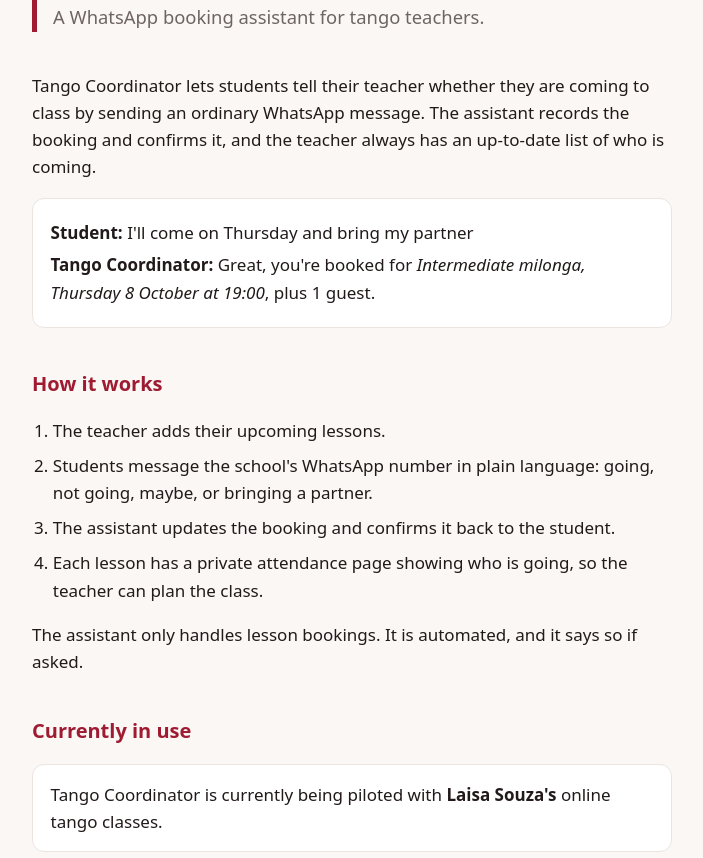
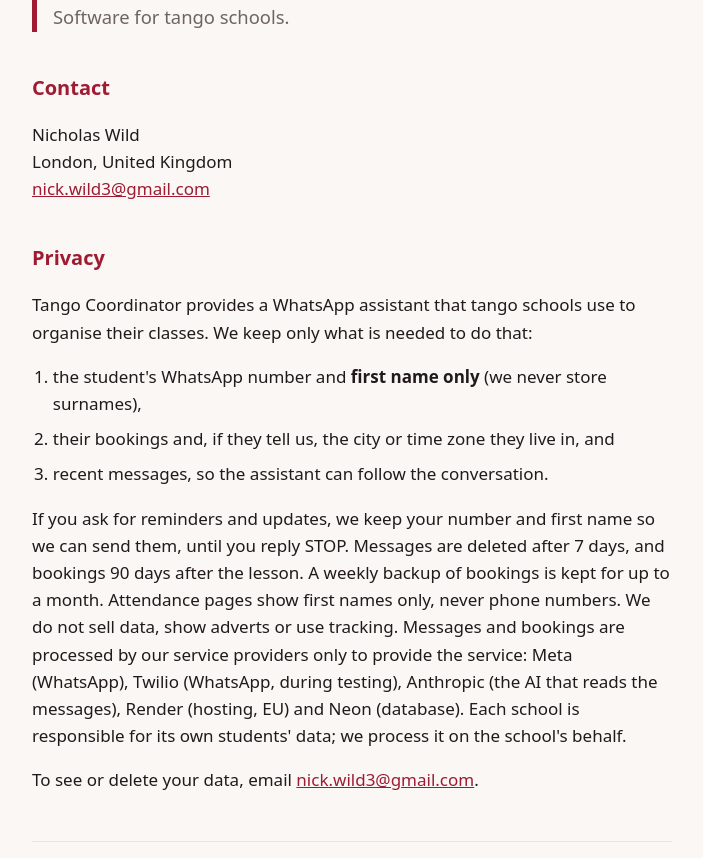
Before and after one commit to Tangocoordinator/tangocoordinator.github.io, a plain HTML site: page index.html in a window 1280 px wide. Shown: the part 94-952 px from the top of the page, without its empty margins (288-991 px from the left). Drawn offline with Linux system fonts and the light colour scheme.

Commit message:
Update index.html

```diff
--- a/index.html
+++ b/index.html
@@ -4,71 +4,44 @@
   <meta charset="utf-8">
   <meta name="viewport" content="width=device-width, initial-scale=1">
   <title>Tango Coordinator</title>
-  <meta name="description" content="A WhatsApp booking assistant for tango teachers. Students book lessons by message; teachers see who is coming.">
+  <meta name="description" content="Tango Coordinator: software for tango schools.">
   <style>
-    :root {
-      --bg: #faf7f5; --card: #ffffff; --text: #221a1a; --muted: #6f6464;
-      --accent: #9e1b32; --line: #ece4e1;
-    }
+    :root { --bg: #faf7f5; --text: #221a1a; --muted: #6f6464; --accent: #9e1b32; --line: #ece4e1; }
     @media (prefers-color-scheme: dark) {
-      :root { --bg: #171213; --card: #221b1c; --text: #f3ecea; --muted: #b3a7a5; --accent: #e0566c; --line: #3a3031; }
+      :root { --bg: #171213; --text: #f3ecea; --muted: #b3a7a5; --accent: #e0566c; --line: #3a3031; }
     }
     * { box-sizing: border-box; }
     body { margin: 0; background: var(--bg); color: var(--text); font: 17px/1.6 system-ui, -apple-system, "Segoe UI", Roboto, sans-serif; }
     main { max-width: 42rem; margin: 0 auto; padding: 3rem 1rem 4rem; }
     header { border-left: 5px solid var(--accent); padding-left: 1rem; margin-bottom: 2.5rem; }
-    h1 { font-size: 2.2rem; line-height: 1.15; margin: 0 0 0.5rem; }
+    h1 { font-size: 2.2rem; line-height: 1.15; margin: 0 0 .5rem; }
     .tagline { font-size: 1.15rem; color: var(--muted); margin: 0; }
-    h2 { font-size: 1.25rem; margin: 2.5rem 0 0.75rem; color: var(--accent); }
+    h2 { font-size: 1.25rem; margin: 2.5rem 0 .75rem; color: var(--accent); }
     ol { padding-left: 1.3rem; }
-    li { margin-bottom: 0.5rem; }
-    .example { background: var(--card); border: 1px solid var(--line); border-radius: 0.75rem; padding: 1rem 1.1rem; margin: 1rem 0; }
-    .example p { margin: 0.3rem 0; }
-    .from { font-weight: 600; }
-    .pilot { background: var(--card); border: 1px solid var(--line); border-radius: 0.75rem; padding: 1rem 1.1rem; }
+    li { margin-bottom: .5rem; }
     a { color: var(--accent); }
-    footer { margin-top: 3rem; padding-top: 1.25rem; border-top: 1px solid var(--line); color: var(--muted); font-size: 0.9rem; }
+    footer { margin-top: 3rem; padding-top: 1.25rem; border-top: 1px solid var(--line); color: var(--muted); font-size: .9rem; }
   </style>
 </head>
 <body>
 <main>
   <header>
     <h1>Tango Coordinator</h1>
-    <p class="tagline">A WhatsApp booking assistant for tango teachers.</p>
+    <p class="tagline">Software for tango schools.</p>
   </header>
-
-  <p>Tango Coordinator lets students tell their teacher whether they are coming to class by sending an ordinary WhatsApp message. The assistant records the booking and confirms it, and the teacher always has an up-to-date list of who is coming.</p>
-
-  <div class="example" aria-label="Example conversation">
-    <p><span class="from">Student:</span> I'll come on Thursday and bring my partner</p>
-    <p><span class="from">Tango Coordinator:</span> Great, you're booked for <em>Intermediate milonga, Thursday 8 October at 19:00</em>, plus 1 guest.</p>
-  </div>
-
-  <h2>How it works</h2>
-  <ol>
-    <li>The teacher adds their upcoming lessons.</li>
-    <li>Students message the school's WhatsApp number in plain language: going, not going, maybe, or bringing a partner.</li>
-    <li>The assistant updates the booking and confirms it back to the student.</li>
-    <li>Each lesson has a private attendance page showing who is going, so the teacher can plan the class.</li>
-  </ol>
-  <p>The assistant only handles lesson bookings. It is automated, and it says so if asked.</p>
-
-  <h2>Currently in use</h2>
-  <p class="pilot">Tango Coordinator is currently being piloted with <strong>Laisa Souza's</strong> online tango classes.</p>
-
-  <h2 id="privacy">Privacy</h2>
-  <p>We keep only what is needed to manage bookings:</p>
-  <ol>
-    <li>the student's WhatsApp number and <strong>first name only</strong> (we never store surnames),</li>
-    <li>their lesson bookings, and</li>
-    <li>recent messages, so the assistant can follow the conversation.</li>
-  </ol>
-  <p>If you ask for reminders and updates, we keep your number and first name so we can send them, until you reply STOP.
-Messages are deleted after 7 days, and bookings 90 days after the lesson. Attendance pages show first names only, never phone numbers. We do not sell data, show adverts or use tracking. Messages are processed by our service providers, Meta (WhatsApp) and Anthropic (the AI that reads the messages), only to provide the service.</p>
-  <p>To see or delete your data, email <a href="mailto:nick.wild3@gmail.com">nick.wild3@gmail.com</a>.</p>
 
   <h2>Contact</h2>
   <p>Nicholas Wild<br>London, United Kingdom<br><a href="mailto:nick.wild3@gmail.com">nick.wild3@gmail.com</a></p>
+
+  <h2 id="privacy">Privacy</h2>
+  <p>Tango Coordinator provides a WhatsApp assistant that tango schools use to organise their classes. We keep only what is needed to do that:</p>
+  <ol>
+    <li>the student's WhatsApp number and <strong>first name only</strong> (we never store surnames),</li>
+    <li>their bookings and, if they tell us, the city or time zone they live in, and</li>
+    <li>recent messages, so the assistant can follow the conversation.</li>
+  </ol>
+  <p>If you ask for reminders and updates, we keep your number and first name so we can send them, until you reply STOP. Messages are deleted after 7 days, and bookings 90 days after the lesson. A weekly backup of bookings is kept for up to a month. Attendance pages show first names only, never phone numbers. We do not sell data, show adverts or use tracking. Messages and bookings are processed by our service providers only to provide the service: Meta (WhatsApp), Twilio (WhatsApp, during testing), Anthropic (the AI that reads the messages), Render (hosting, EU) and Neon (database). Each school is responsible for its own students' data; we process it on the school's behalf.</p>
+  <p>To see or delete your data, email <a href="mailto:nick.wild3@gmail.com">nick.wild3@gmail.com</a>.</p>
 
   <footer>© 2026 Nicholas Wild, trading as Tango Coordinator.</footer>
 </main>
```
